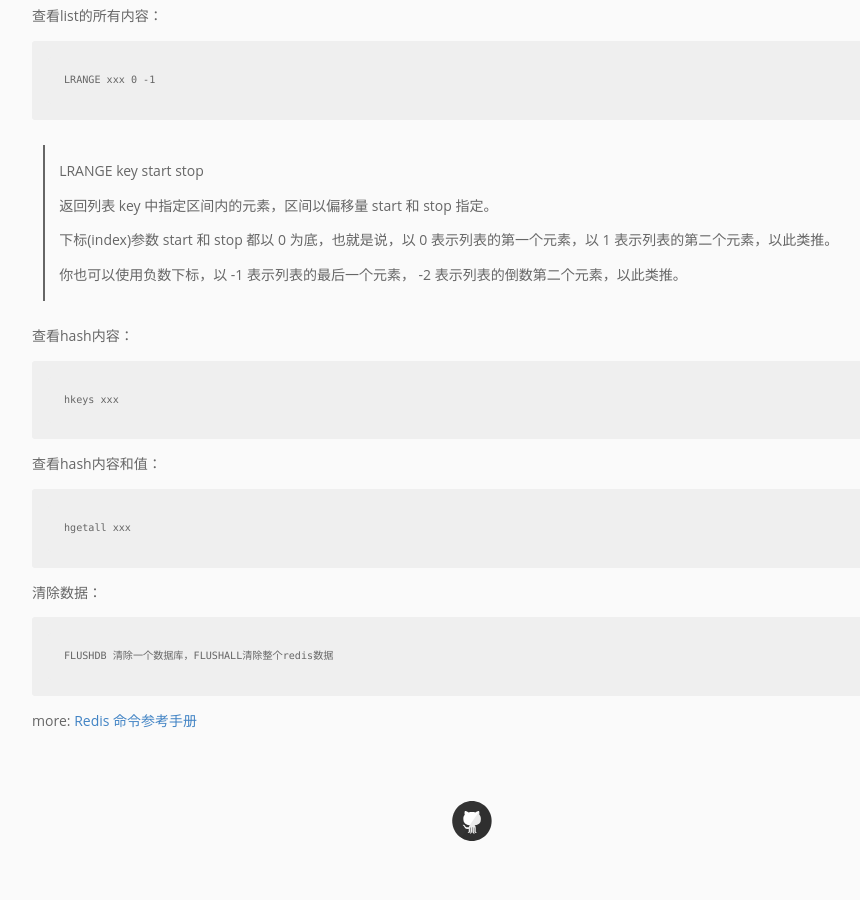
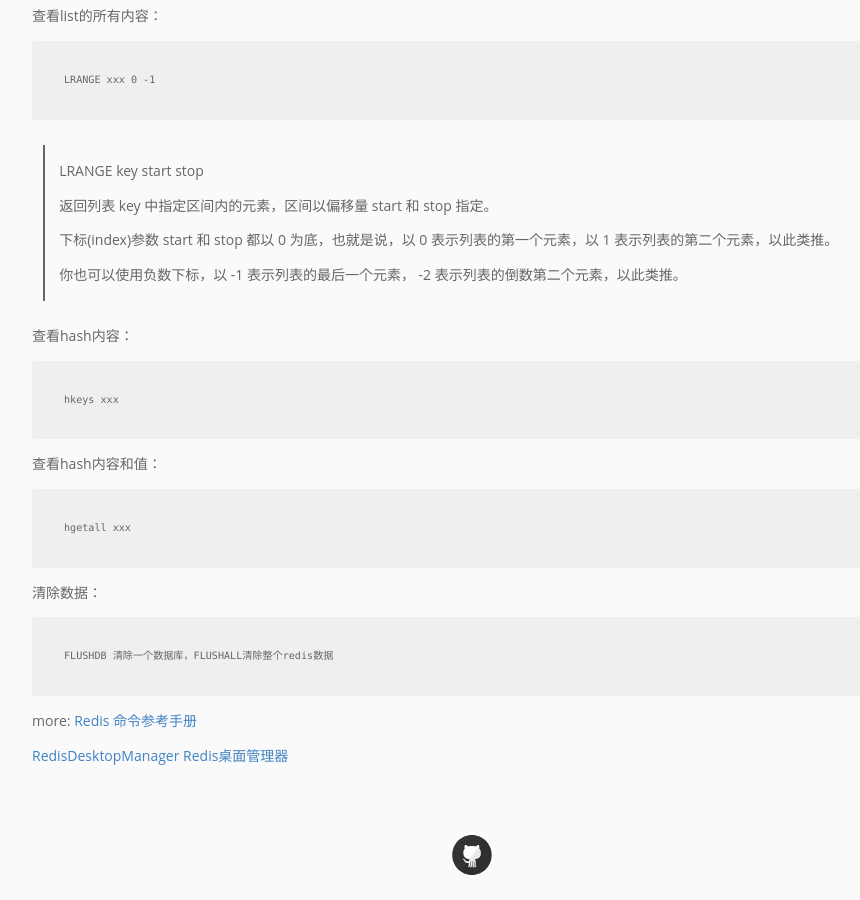
Before and after one commit to pingmalu/pingmalu.github.io, a Jekyll site: the page built from _posts/2015-11-24-Redis客户端常用命令.md, in a window 1280 px wide and 900 px high, scrolled down 1005 px. Shown: the whole window, without its empty margins (168-1028 px from the left). Built offline with Jekyll 4.4.1, drawn with Linux system fonts in a browser that asks for light colours; before the commit the page ends 1870 px from its top, so only the background shows below that.

Commit message:
Update 2015-11-24-Redis客户端常用命令.md

```diff
--- a/_posts/2015-11-24-Redis客户端常用命令.md
+++ b/_posts/2015-11-24-Redis客户端常用命令.md
@@ -50,3 +50,5 @@ title: Redis客户端常用命令
 
 more:
 [Redis 命令参考手册](http://redisdoc.com/)
+
+[RedisDesktopManager Redis桌面管理器](https://github.com/uglide/RedisDesktopManager/releases)
```
